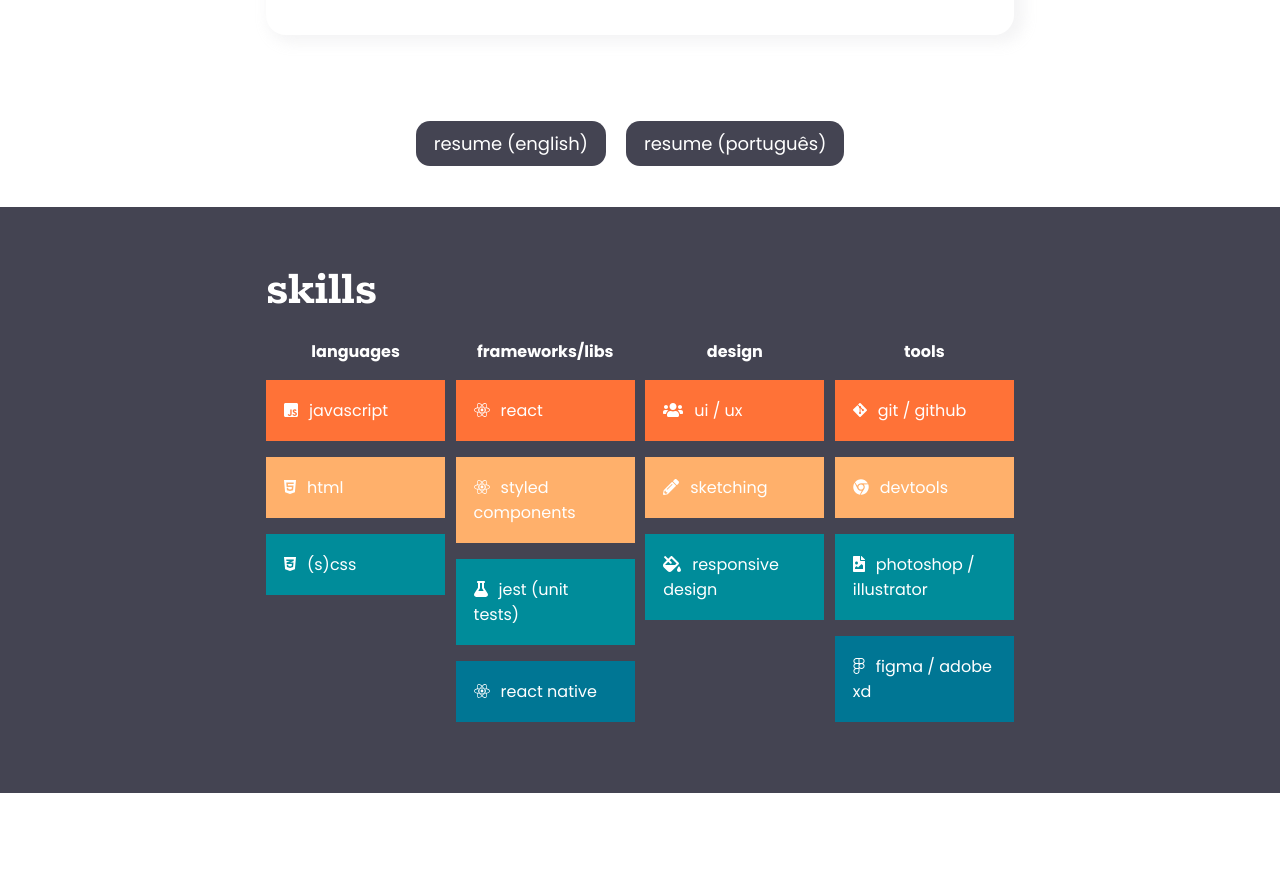
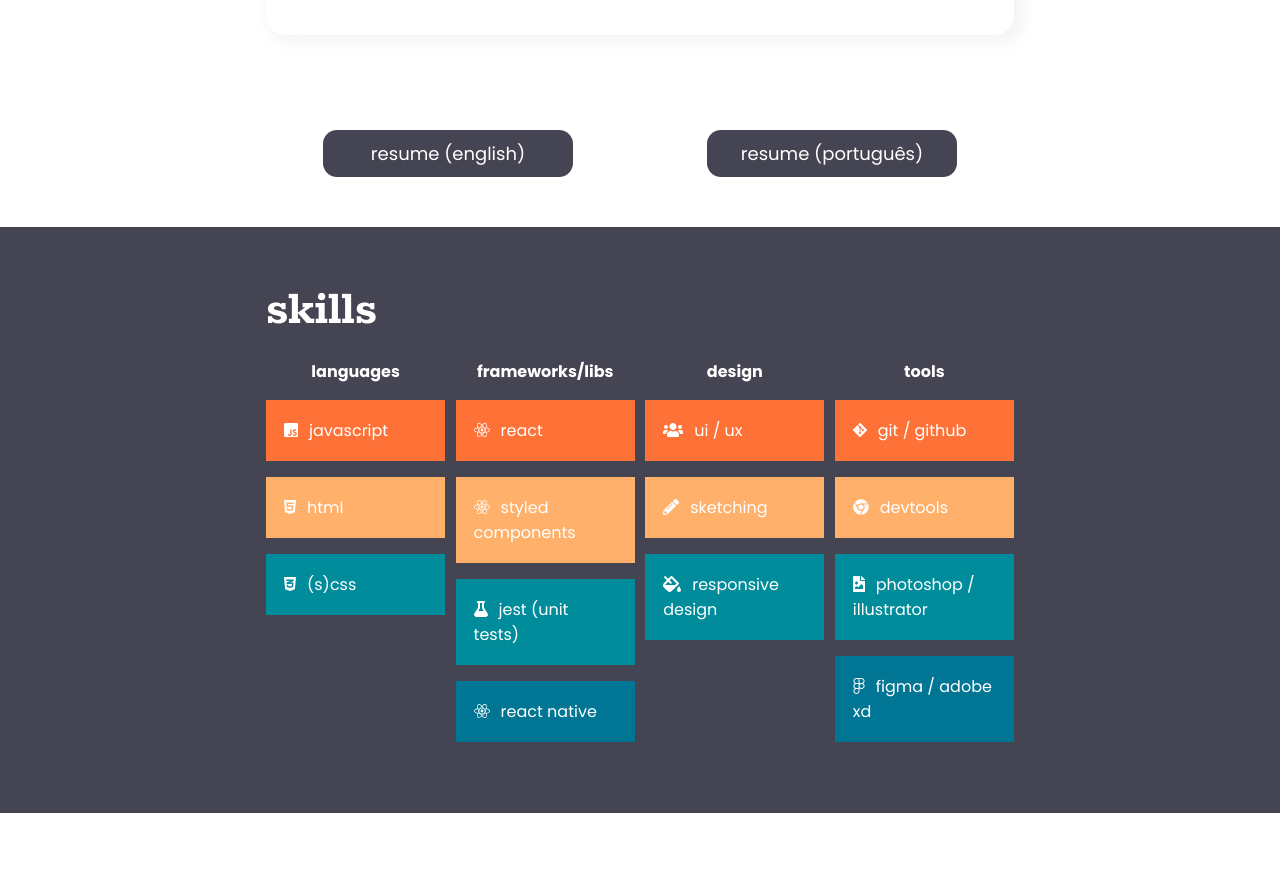
Before and after one commit to mariap-campos/personal-website, a React (Create React App) app: page / in a window 1280 px wide. Shown: the part 1480-2363 px from the top of the page. Built offline with nearby package versions, Linux system fonts and the light colour scheme.

Commit message:
fixing resume buttons

```diff
--- a/src/pages/Home/components/Experience/styled.js
+++ b/src/pages/Home/components/Experience/styled.js
@@ -13,9 +13,11 @@
 export const ResumeWrapper = styled.div`
     text-align: center;
     margin-bottom: 50px;
+    display: flex;
+    justify-content: space-around;
 
     a {
-
+        width: 250px;
         background: var(--color-text);
         text-decoration: none;
         font-size: 18px;
@@ -24,7 +26,10 @@
         padding: 8px 16px;
         transition: all 0.6s ease;
         border-radius: 14px;
-        margin-right: 20px;
+
+        @media screen and (max-width: 768px) {
+            margin-top: 15px;
+    }
 
         &:hover {
 
@@ -32,6 +37,12 @@
         transition: all 0.6s ease;
     }
     }
+
+        @media screen and (max-width: 768px) {
+            flex-direction: column;
+    align-items: center;
+    }
+
 
 
 `;
```
Also changed, not shown: 1 other file (tests, documents, lock files or other folders).
